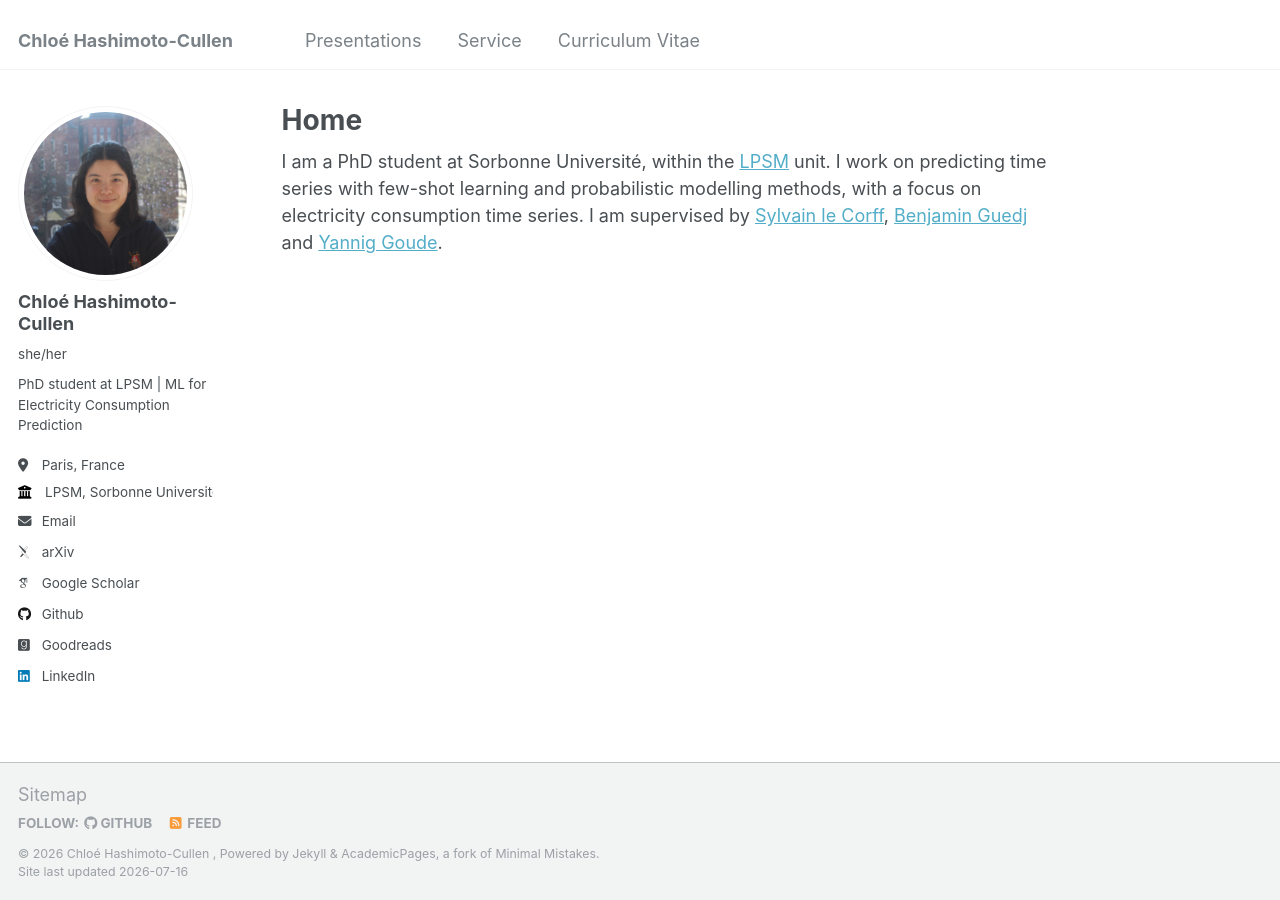
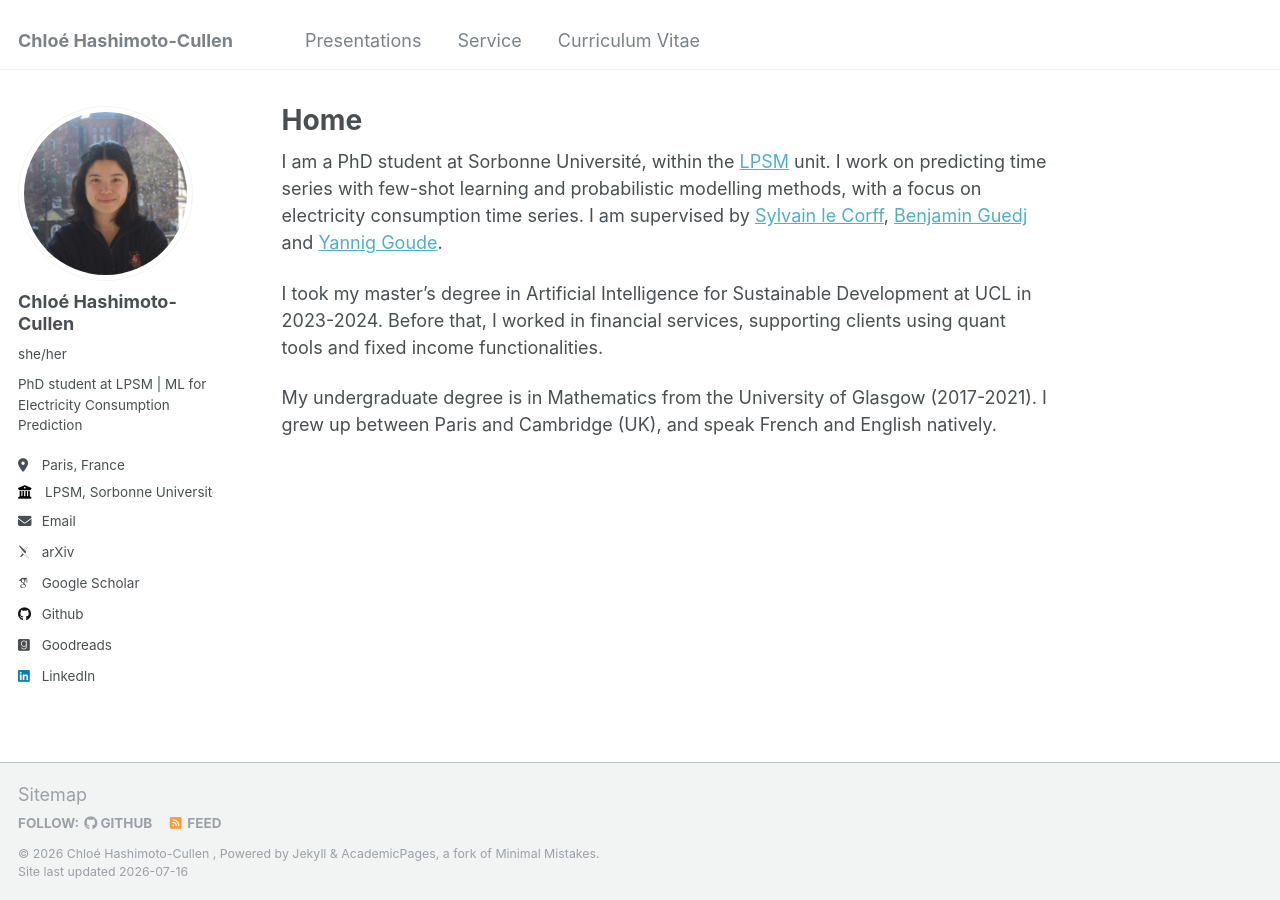
Before and after one commit to hashimotocullen/hashimotocullen.github.io, a Jekyll site: the page built from _pages/about.md, in a window 1280 px wide. Built offline with Jekyll 4.4.1, drawn with Linux system fonts in a browser that asks for light colours; some web fonts are replaced.

Commit message:
Update about.md

```diff
--- a/_pages/about.md
+++ b/_pages/about.md
@@ -8,3 +8,7 @@ redirect_from:
 ---
 
 I am a PhD student at Sorbonne Université, within the [LPSM](https://www.lpsm.paris) unit. I work on predicting time series with few-shot learning and probabilistic modelling methods, with a focus on electricity consumption time series. I am supervised by [Sylvain le Corff](https://sylvainlc.github.io), [Benjamin Guedj](https://bguedj.github.io) and [Yannig Goude](https://www.imo.universite-paris-saclay.fr/~yannig.goude/about.html).
+
+I took my master's degree in Artificial Intelligence for Sustainable Development at UCL in 2023-2024. Before that, I worked in financial services, supporting clients using quant tools and fixed income functionalities.
+
+My undergraduate degree is in Mathematics from the University of Glasgow (2017-2021). I grew up between Paris and Cambridge (UK), and speak French and English natively.
```
